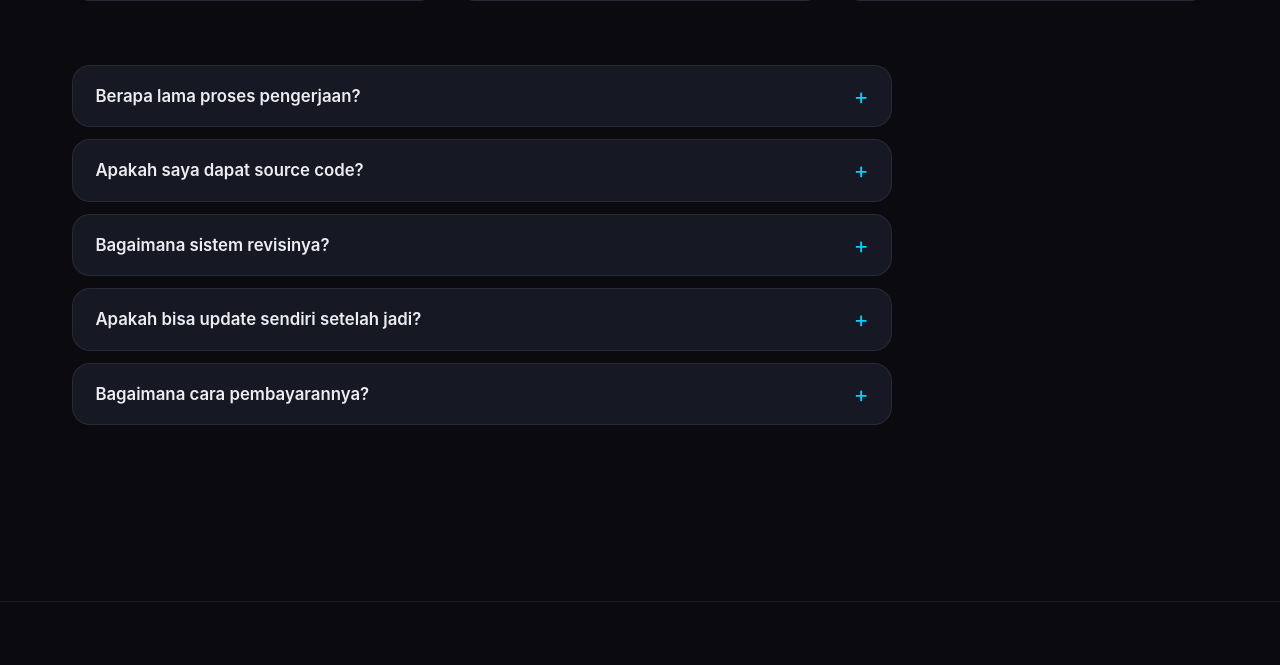
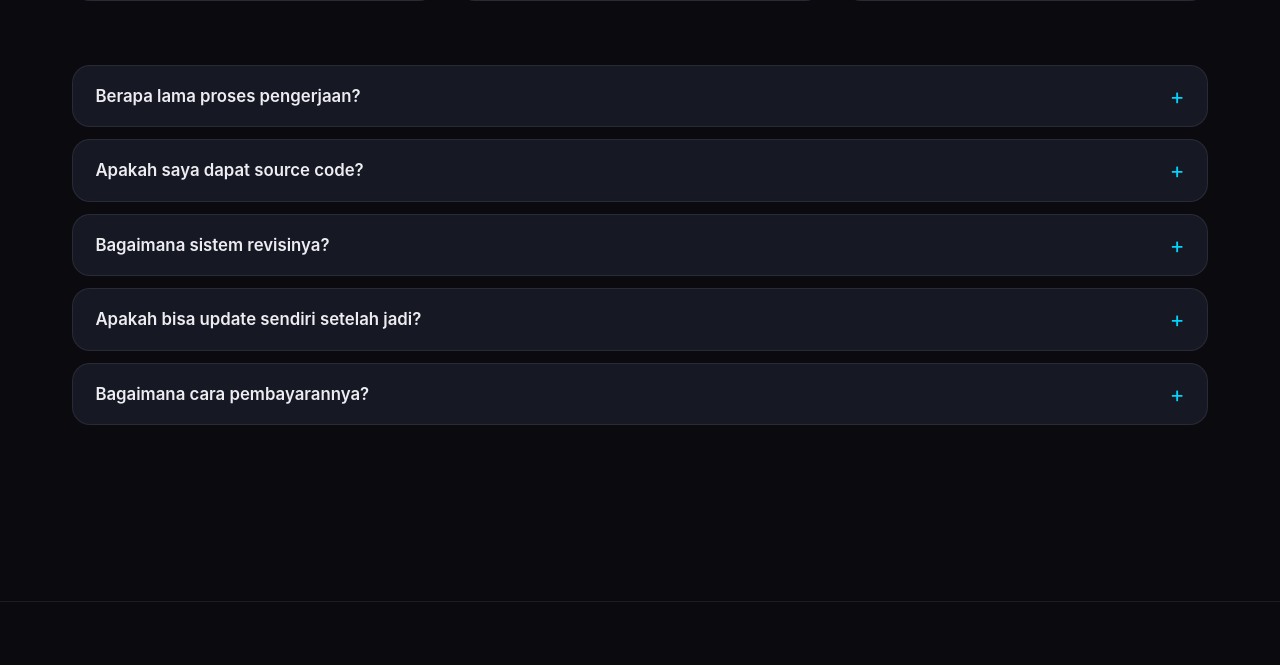
Before and after one commit to naufalnab/portofolio, a PHP site: page /layanan-website/index.html in a window 1280 px wide. Shown: the part 1791-2456 px from the top of the page. Run offline with PHP 8.4, Linux system fonts and the light colour scheme.

Commit message:
style: remove max-width constraint from services section container

```diff
--- a/assets/css/services-commercial.css
+++ b/assets/css/services-commercial.css
@@ -255,7 +255,6 @@
     display: flex;
     flex-direction: column;
     gap: 0.75rem;
-    max-width: 820px;
     margin-bottom: 4rem;
 }
 
```
